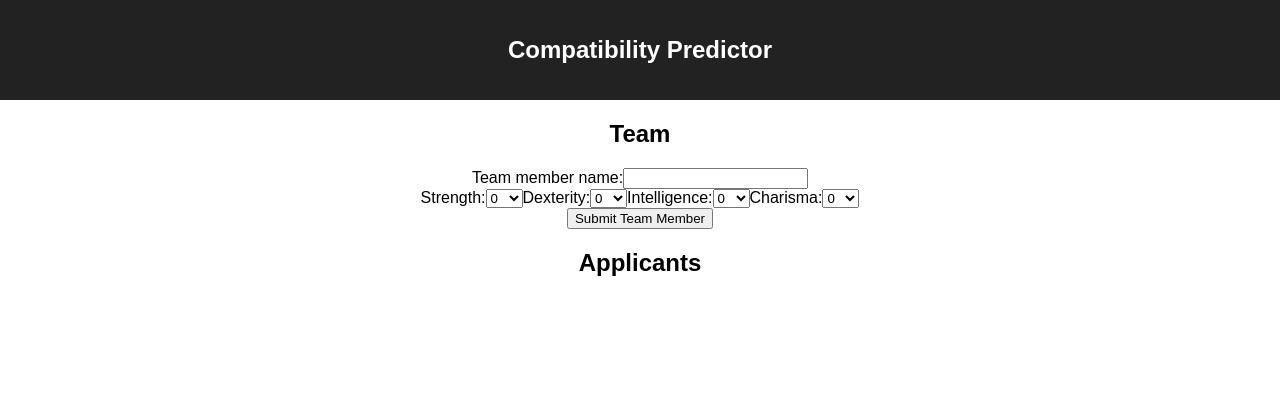
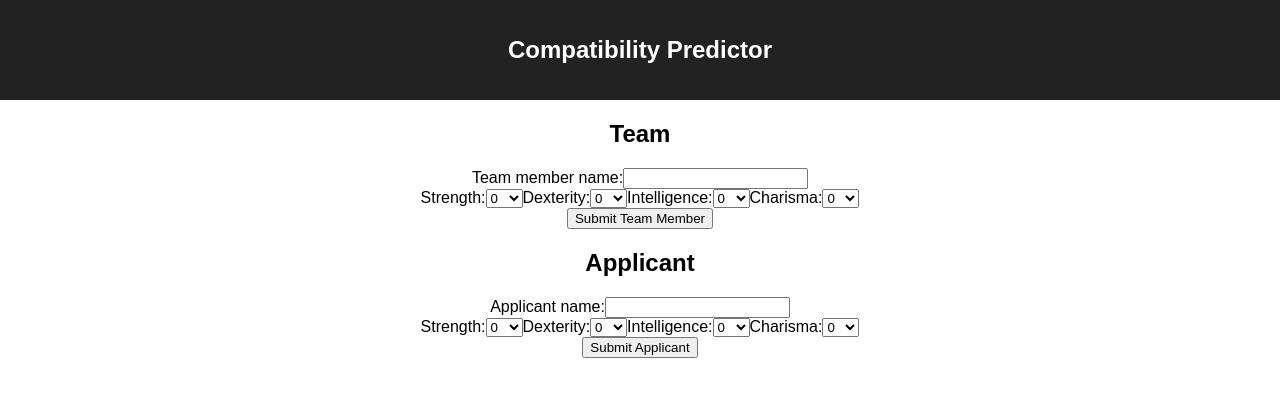
Before and after one commit to NickLee808/compatibility-predictor, a React (Create React App) app: page / in a window 1280 px wide. Shown: the top 396 px of the page. Built offline with nearby package versions, Linux system fonts and the light colour scheme.

Commit message:
Applicant form added

```diff
--- a/src/components/Applicant.js
+++ b/src/components/Applicant.js
@@ -4,7 +4,72 @@ class Applicant extends Component {
   render(){
     return (
       <div className="Applicant-component">
-        <h2>Applicants</h2>
+        <h2>Applicant</h2>
+        <form>
+          <div className="Applicant-name">
+            Applicant name:
+            <input type="text" name="name"/>
+          </div>
+          <div className="Applicant-attributes">
+            Strength:
+            <select name="strength">
+              <option value="0">0</option>
+              <option value="1">1</option>
+              <option value="2">2</option>
+              <option value="3">3</option>
+              <option value="4">4</option>
+              <option value="5">5</option>
+              <option value="6">6</option>
+              <option value="7">7</option>
+              <option value="8">8</option>
+              <option value="9">9</option>
+              <option value="10">10</option>
+            </select>
+            Dexterity:
+            <select name="dexterity">
+              <option value="0">0</option>
+              <option value="1">1</option>
+              <option value="2">2</option>
+              <option value="3">3</option>
+              <option value="4">4</option>
+              <option value="5">5</option>
+              <option value="6">6</option>
+              <option value="7">7</option>
+              <option value="8">8</option>
+              <option value="9">9</option>
+              <option value="10">10</option>
+            </select>
+            Intelligence:
+            <select name="intelligence">
+              <option value="0">0</option>
+              <option value="1">1</option>
+              <option value="2">2</option>
+              <option value="3">3</option>
+              <option value="4">4</option>
+              <option value="5">5</option>
+              <option value="6">6</option>
+              <option value="7">7</option>
+              <option value="8">8</option>
+              <option value="9">9</option>
+              <option value="10">10</option>
+            </select>
+            Charisma:
+            <select name="charisma">
+              <option value="0">0</option>
+              <option value="1">1</option>
+              <option value="2">2</option>
+              <option value="3">3</option>
+              <option value="4">4</option>
+              <option value="5">5</option>
+              <option value="6">6</option>
+              <option value="7">7</option>
+              <option value="8">8</option>
+              <option value="9">9</option>
+              <option value="10">10</option>
+            </select>
+          </div>
+          <input type="submit" value="Submit Applicant"/>
+        </form>
       </div>
     )
   }
```
